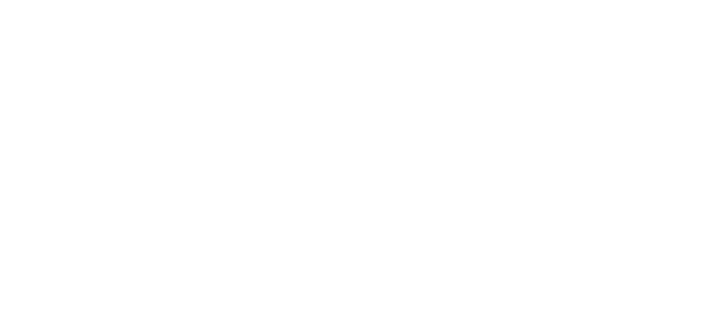
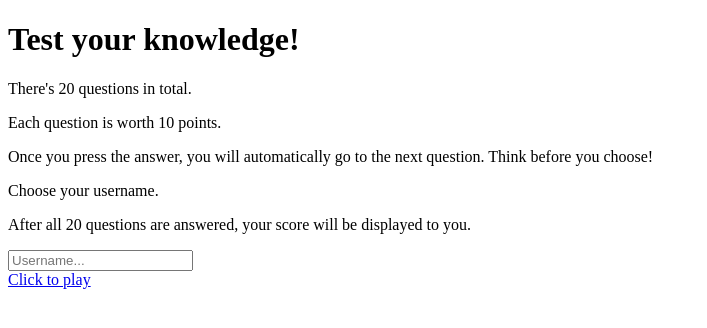
Before and after one commit to 0-ana/js-practise, a plain HTML site: page index.html in a window 1280 px wide. Shown: the whole page, without its empty margins (0-707 px from the left). Drawn offline with Linux system fonts and the light colour scheme.

Commit message:
Add html stucture to body for home page

```diff
--- a/index.html
+++ b/index.html
@@ -3,13 +3,33 @@
 <head>
     <meta charset="UTF-8">
     <meta name="viewport" content="width=device-width, initial-scale=1.0">
+    <!-- Meta tags for search engines -->
+    <meta name="description" content="Quiz. Site to test your knowledge">
+    <meta name="keywords" content="quiz, test your knowledge, answer the questions, get your score">
+    <!-- Title -->
+    <title>Quiz</title>
     <!-- Favicon -->
     <link rel="apple-touch-icon" sizes="180x180" href="assets/favicon/apple-touch-icon.png">
     <link rel="icon" sizes="32x32" href="assets/favicon/favicon-32x32.png">
     <link rel="icon" sizes="16x16" href="assets/favicon/favicon-16x16.png">
-    <title>Quiz</title>
+    <!-- Stylesheets -->
+     <link rel="stylesheet" href="assets/css/style.css">
 </head>
 <body>
-
+    <div>
+        <h1>Test your knowledge!</h1>
+        <p>There's 20 questions in total.</p>
+        <p>Each question is worth 10 points.</p>
+        <p>Once you press the answer, you will automatically go to the next question. Think before you choose!</p>
+        <p>Choose your username.</p>
+        <p>After all 20 questions are answered, your score will be displayed to you.</p>
+    </div>
+    <div>
+        <input type="username" name="username" id="username" placeholder="Username...">
+    </div>
+    <div>
+        <a href="game.html" class="play-btn">Click to play</a>
+    </div>
+    <script src="assets/js/script.js"></script>
 </body>
 </html>
```
Also changed, not shown: game.html (added).
